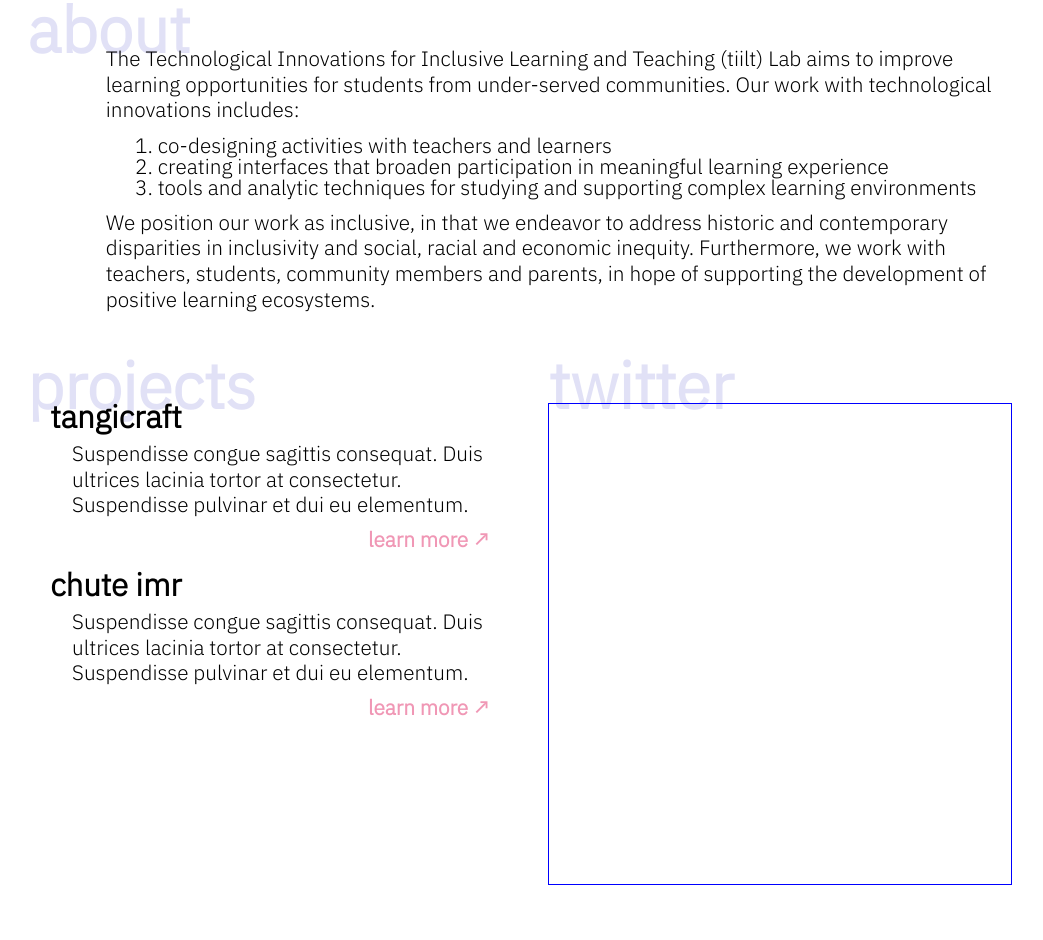
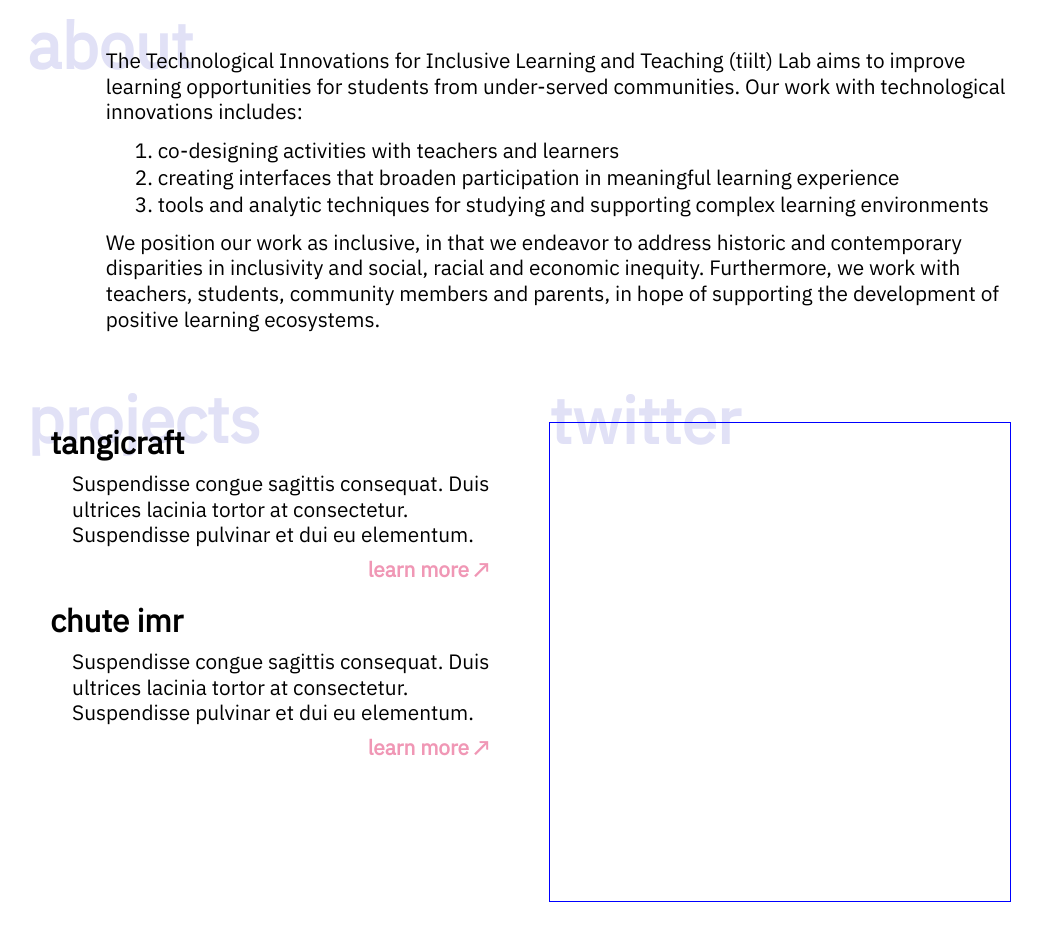
Before and after one commit to tiilt-lab/tiilt-website, a website: page index.html in a window 1280 px wide. Shown: the part 752-1692 px from the top of the page, without its empty margins (121-1164 px from the left). Drawn offline with Linux system fonts and the light colour scheme.

Commit message:
tiilt animation + font shit

```diff
--- a/index.html
+++ b/index.html
@@ -78,7 +78,7 @@
           <p>Suspendisse congue sagittis consequat. Duis ultrices lacinia tortor at consectetur. Suspendisse pulvinar et dui
             eu elementum.</p>
           <p class="proj-link">
-            <a href="/subproject-1.html">
+            <a href="/projects/subproject/">
               learn more &#8599;
             </a>
           </p>
@@ -88,7 +88,7 @@
           <p>Suspendisse congue sagittis consequat. Duis ultrices lacinia tortor at consectetur. Suspendisse pulvinar et dui
             eu elementum.</p>
           <p class="proj-link">
-            <a href="/subproject-1.html">
+            <a href="/projects/subproject/">
               learn more &#8599;
             </a>
           </p>
--- a/scss/styles.scss
+++ b/scss/styles.scss
@@ -2,10 +2,7 @@
 @import "./contact.scss";
 @import "./projects.scss";
 @import "./papers.scss";
-@font-face {
-  font-family: "Plex";
-  src: url("../fonts/IBMPlexSans-Light.woff") format("woff");
-}
+@import url("https://fonts.googleapis.com/css?family=IBM+Plex+Sans");
 
 html {
   box-sizing: border-box;
@@ -26,8 +23,8 @@ html {
 
 body {
   background-color: #ffffff;
-  font-family: "Plex", "Trebuchet MS", "Lucida Sans Unicode", "Lucida Grande",
-    "Lucida Sans", Arial, sans-serif;
+  font-family: "IBM Plex Sans", "Trebuchet MS", "Lucida Sans Unicode",
+    "Lucida Grande", "Lucida Sans", Arial, sans-serif;
   font-size: 1.3rem;
   max-width: 1200px !important;
   margin: auto;
@@ -64,7 +61,9 @@ ol {
 }
 
 /* TEXT DECORATION */
-
+h1 {
+  font-weight: 800 !important;
+}
 .bold {
   font-weight: bold;
 }
@@ -78,6 +77,14 @@ ol {
   position: absolute;
   left: 0;
   z-index: -10;
+}
+
+#tiilt-logo img {
+    transition: all .05s linear;
+}
+
+#tiilt-logo img:hover{
+  transform: rotate(21deg);
 }
 
 @media only screen and (min-width: 1000px) {
@@ -107,6 +114,7 @@ section:not(.flexblock):hover {
 }
 
 .twitter {
+  border: 1px blue solid;
   ::-webkit-scrollbar {
     width: 0px;
   }
@@ -281,7 +289,6 @@ section:not(.flexblock):hover {
       }
       .twitter {
         margin-top: 3rem;
-        outline: 1px blue solid;
         width: 100%;
         height: 400px;
         position: relative;
@@ -396,7 +403,6 @@ section:not(.flexblock):hover {
         }
       }
       .twitter {
-        outline: 1px blue solid;
         width: 47%;
         height: 30rem;
       }
```
Also changed, not shown: projects/subproject/index.html (+1 -1 lines), css/styles.css, 1 other file.
